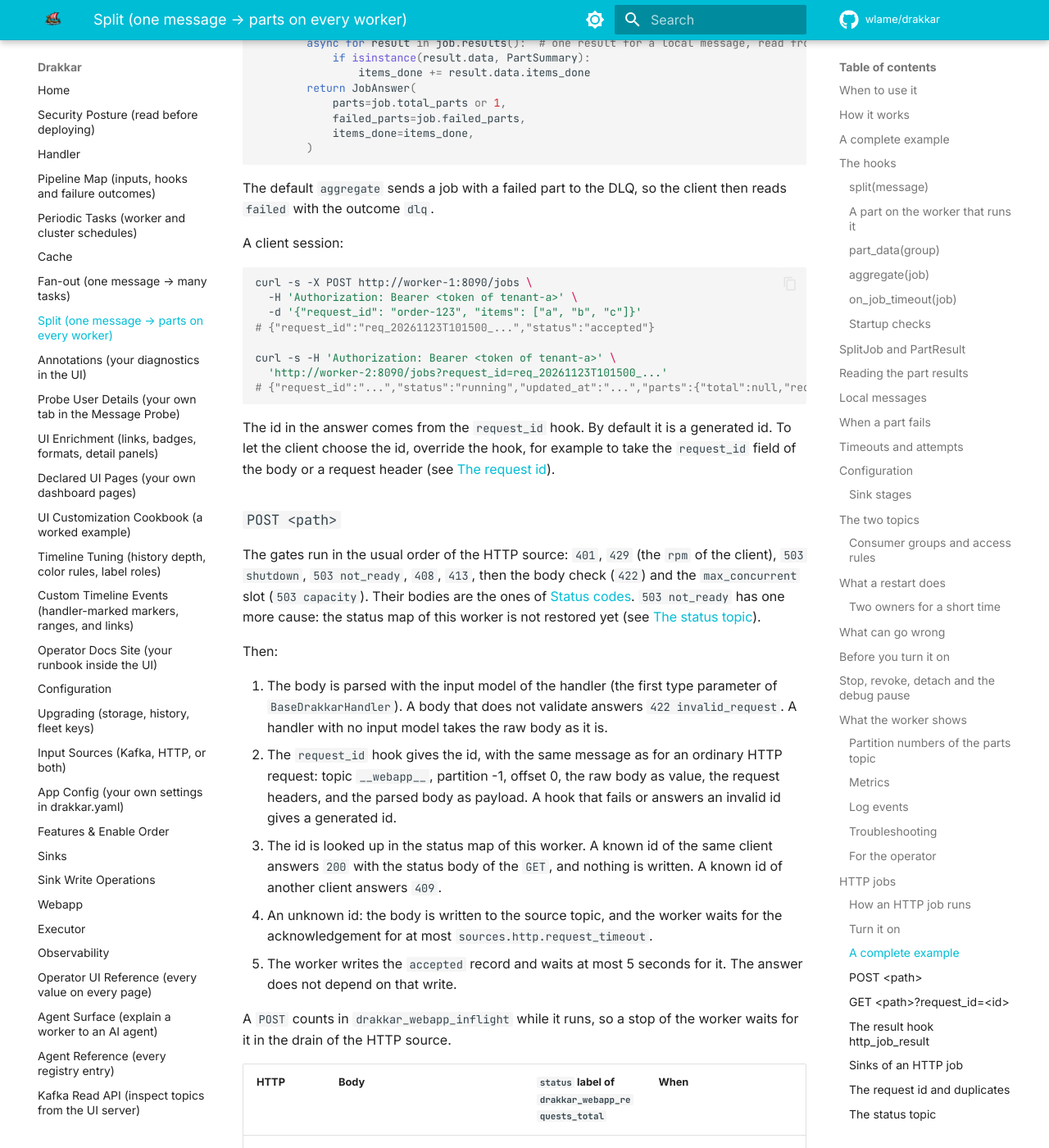
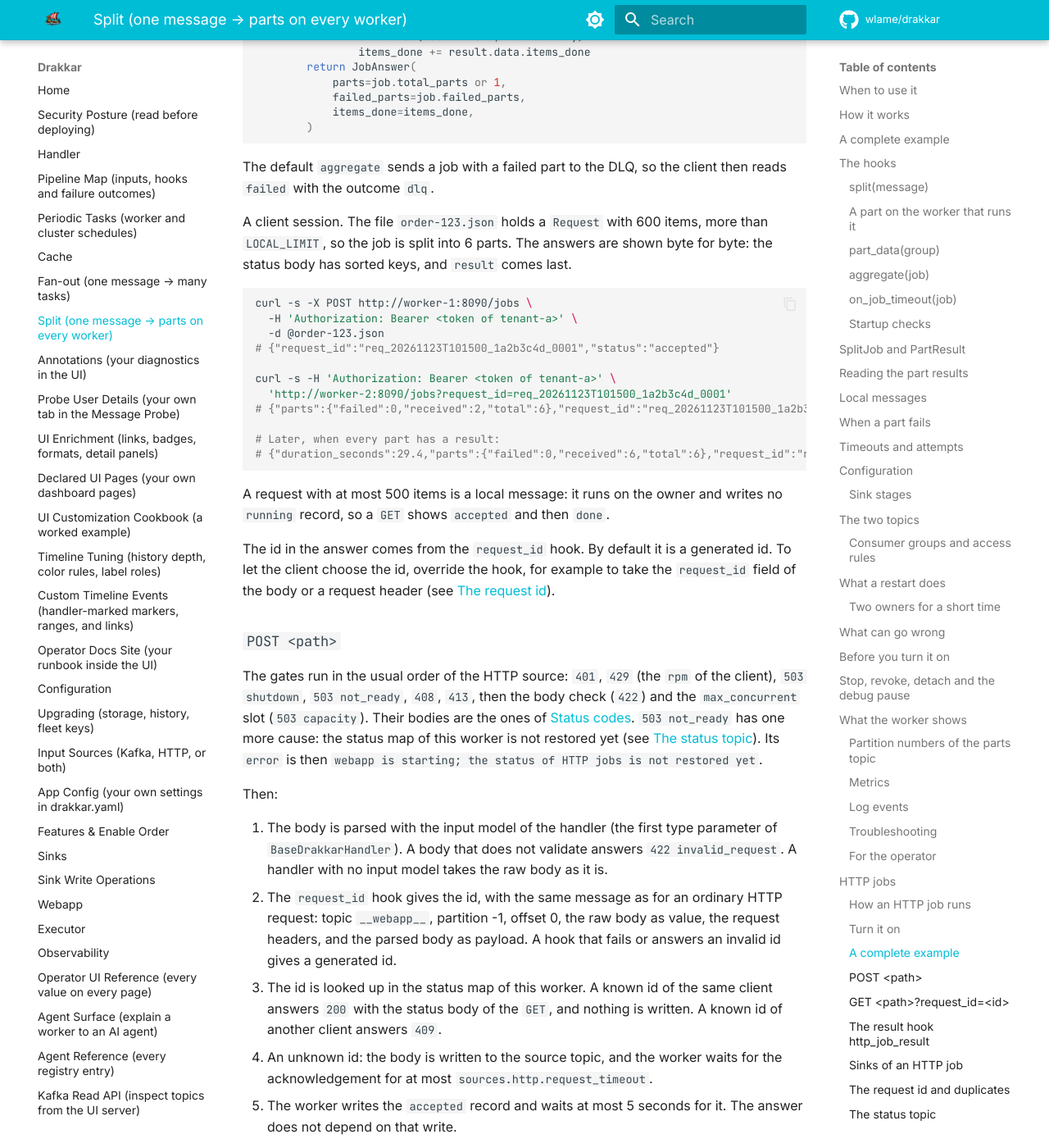
Before and after one commit to wlame/drakkar, an MkDocs documentation site: the page built from docs/split.md, in a window 1280 px wide and 1400 px high, scrolled down 38260 px. Shown: the whole window at 82% size. Built offline with MkDocs 1.6.1 and Material for MkDocs 9.7.7, drawn with Linux system fonts in a browser that asks for light colours; comment, search, counter and statistics services are not loaded; some of the changed text lies outside the part shown.

Commit message:
Correct the docs and tests of HTTP split jobs.

````diff
--- a/docs/split.md
+++ b/docs/split.md
@@ -1100,10 +1100,10 @@ Checklist before you turn it on:
 
 1. The client sends `POST <sources.http.path>` with the body of one source
    message.
-2. The worker that receives it checks the body with the input model of the
-   handler, asks the `request_id` hook for the id, and writes the body as a
-   message to the source topic. The key is the request id. It waits for
-   the broker to acknowledge the message.
+2. The worker checks the body with the input model of the handler. It asks
+   the `request_id` hook for the id. It writes the body as a message to the
+   source topic, with the request id as the key, and waits for the broker
+   to acknowledge the message.
 3. It writes an `accepted` record to the status topic and answers `202`
    with the request id.
 4. The owner of the source partition reads the message as any other
@@ -1116,11 +1116,11 @@ Checklist before you turn it on:
    acknowledgement, and then writes `closed`. Any other end writes a
    `failed` record.
 6. Every worker with the feature on follows the status topic into memory.
-   A `GET` on any worker that serves the HTTP source answers from there.
+   A `GET` on any worker that serves the HTTP source reads this map.
 
 The source offset of an HTTP job completes only after the end state of the
-job (`done` or `failed`) is acknowledged by the broker. So a client never
-waits for ever for a job whose message is already committed. The one
+job (`done` or `failed`) is acknowledged by the broker. A committed job
+always has an end state that the client can read. The one
 exception is a duplicate: see [The request id and
 duplicates](#http-jobs-duplicates).
 
@@ -1267,18 +1267,27 @@ class ItemHandler(dk.BaseDrakkarHandler[Request, ItemResult]):
 The default `aggregate` sends a job with a failed part to the DLQ, so the
 client then reads `failed` with the outcome `dlq`.
 
-A client session:
+A client session. The file `order-123.json` holds a `Request` with 600
+items, more than `LOCAL_LIMIT`, so the job is split into 6 parts. The
+answers are shown byte for byte: the status body has sorted keys, and
+`result` comes last.
 
 ```bash
 curl -s -X POST http://worker-1:8090/jobs \
   -H 'Authorization: Bearer <token of tenant-a>' \
-  -d '{"request_id": "order-123", "items": ["a", "b", "c"]}'
-# {"request_id":"req_20261123T101500_...","status":"accepted"}
+  -d @order-123.json
+# {"request_id":"req_20261123T101500_1a2b3c4d_0001","status":"accepted"}
 
 curl -s -H 'Authorization: Bearer <token of tenant-a>' \
-  'http://worker-2:8090/jobs?request_id=req_20261123T101500_...'
-# {"request_id":"...","status":"running","updated_at":"...","parts":{"total":null,"received":0,"failed":0}}
+  'http://worker-2:8090/jobs?request_id=req_20261123T101500_1a2b3c4d_0001'
+# {"parts":{"failed":0,"received":2,"total":6},"request_id":"req_20261123T101500_1a2b3c4d_0001","status":"running","updated_at":"2026-11-23T10:15:02.123456Z"}
+
+# Later, when every part has a result:
+# {"duration_seconds":29.4,"parts":{"failed":0,"received":6,"total":6},"request_id":"req_20261123T101500_1a2b3c4d_0001","status":"done","updated_at":"2026-11-23T10:15:31.500000Z","result":{"parts":6,"failed_parts":0,"items_done":600}}
 ```
+
+A request with at most 500 items is a local message: it runs on the owner
+and writes no `running` record, so a `GET` shows `accepted` and then `done`.
 
 The id in the answer comes from the `request_id` hook. By default it is a
 generated id. To let the client choose the id, override the hook, for
@@ -1292,7 +1301,8 @@ The gates run in the usual order of the HTTP source: `401`, `429` (the
 the body check (`422`) and the `max_concurrent` slot (`503 capacity`). Their
 bodies are the ones of [Status codes](webapp.md#status-codes). `503
 not_ready` has one more cause: the status map of this worker is not
-restored yet (see [The status topic](#the-status-topic)).
+restored yet (see [The status topic](#the-status-topic)). Its `error` is then
+`webapp is starting; the status of HTTP jobs is not restored yet`.
 
 Then:
 
@@ -1343,7 +1353,7 @@ memory. `503 shutdown` and `503 not_ready` apply.
 |---|---|---|---|
 | 200 | The status body | `status_read` | The id is known and belongs to this client. |
 | 404 | `{"error": "not_found", "request_id": "<id>"}` | `not_found` | The id is unknown, or belongs to another client. |
-| 422 | `{"error": "invalid_request", "details": "request_id is required"}` | `error` | The parameter is missing or empty. |
+| 422 | `{"error": "invalid_request", "request_id": "<generated id>", "details": "request_id is required"}` | `error` | The parameter is missing or empty. |
 | 503 | `{"status": "unavailable", "error": "the status could not be read", "request_id": "<id>"}` | `unavailable` | The main loop did not answer in time. |
 | 503 | The `shutdown` body of the gates | `shutdown` | The worker started to stop while the read waited for an unknown id. |
 
@@ -1357,10 +1367,11 @@ read answers at once.
 The status body:
 
 ```json
-{"request_id": "order-123", "status": "running",
- "updated_at": "2026-11-23T10:15:02.123456Z",
- "parts": {"total": 1000, "received": 412, "failed": 0}}
+{"parts":{"failed":0,"received":412,"total":1000},"request_id":"order-123","status":"running","updated_at":"2026-11-23T10:15:02.123456Z"}
 ```
+
+The keys are sorted. In a `done` body the `result` comes last, as the
+handler's hook gave it.
 
 | `status` | Fields besides `request_id`, `status` and `updated_at` |
 |---|---|
@@ -1441,8 +1452,8 @@ With the switch off:
   `on_group_complete` and `on_message_complete` of a part or of a local
   message is dropped before delivery, and `PartResult.deliveries` stays
   empty. `part_data` runs.
-- `on_window_complete`: a window result has no message to tell its
-  deliveries apart. When one message of the window belongs to a job with
+- `on_window_complete`: a window result belongs to all messages of the
+  window, not to one message. When one message of the window belongs to a job with
   the switch off, the whole window result is dropped, also the share of the
   other messages. Keep window results out of a handler that mixes such jobs
   with other messages, or use `on_message_complete`.
@@ -1636,6 +1647,12 @@ and cleanup policy.
 5. The status map lives in memory on every worker with the feature on. See
    **Memory** in [The status topic](#the-status-topic).
 6. A job cannot be cancelled.
+7. Two clients that `POST` the same new id at the same moment both get
+   `202`, because neither worker has a status of the id yet. The message
+   with the higher offset is dropped as a duplicate, and its client reads
+   `404` for the id, or the status of the other job when it is the same
+   client. After a restart, the `accepted` record of the dropped message
+   can show again for that id once the other job has left the map.
 
 ### Metrics and log events of HTTP jobs {#http-jobs-observability}
 
````
Also changed, not shown: AGENTS.md (+3 -4 lines), docs/integration.md (+7 -4 lines), docs/security.md (+2 -2 lines), 4 other files.
